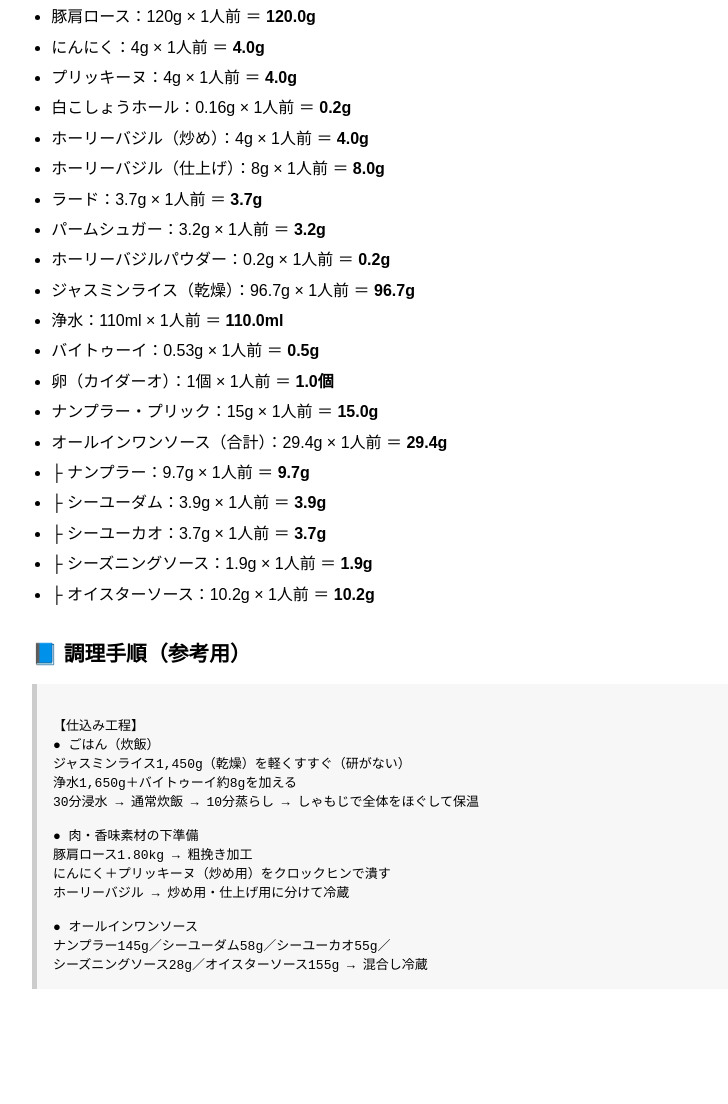
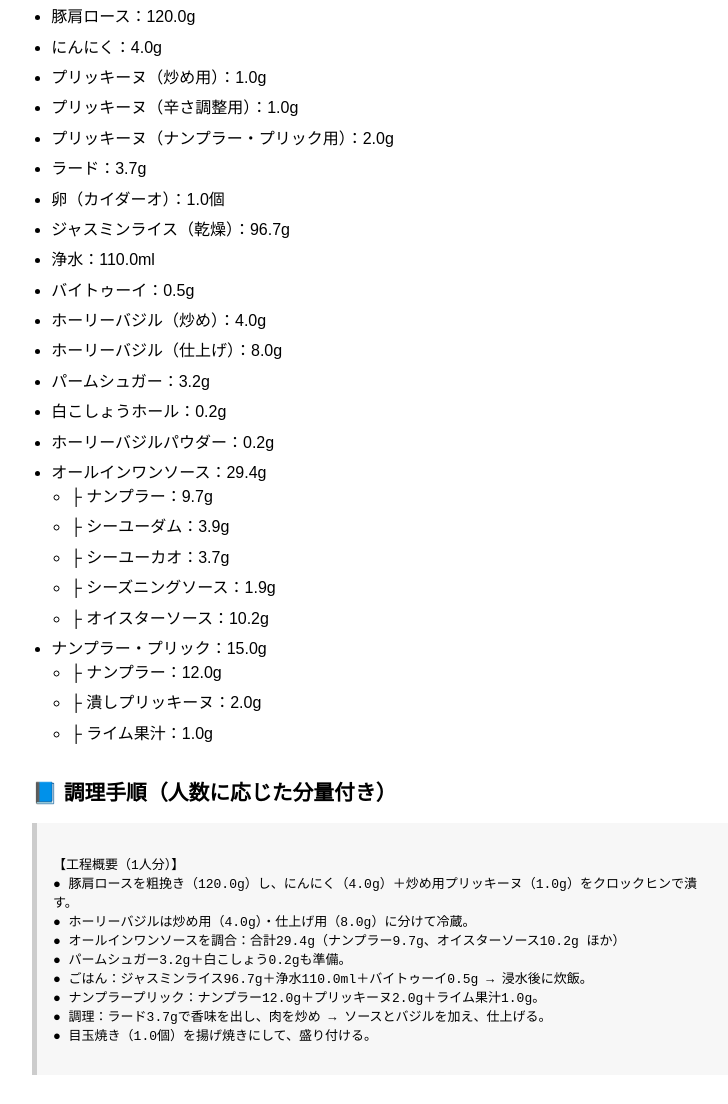
Before and after one commit to asakusasatoshi/Khao-Gapao-Moo, a plain HTML site: page index.html in a window 1280 px wide. Shown: the part 246-1350 px from the top of the page, without its empty margins (258-986 px from the left). Before the commit the page ends 1264 px from the top, so only its background shows below. Drawn offline with Linux system fonts and the light colour scheme.

Commit message:
Add files via upload

```diff
--- a/index.html
+++ b/index.html
@@ -47,68 +47,91 @@
   <div id="output"></div>
 
   <div class="section">
-    <h2>📘 調理手順（参考用）</h2>
+    <h2>📘 調理手順（人数に応じた分量付き）</h2>
     <pre id="instructions"></pre>
   </div>
 
   <script>
-    const calc = (amount, servings) => ({
-      unit: amount.toFixed(1),
-      total: (amount * servings).toFixed(1)
-    });
-
-    const ingredients = [
-      { name: "豚肩ロース", unit: "g", amount: 120 },
-      { name: "にんにく", unit: "g", amount: 4.0 },
-      { name: "プリッキーヌ", unit: "g", amount: 4.0 },
-      { name: "白こしょうホール", unit: "g", amount: 0.16 },
-      { name: "ホーリーバジル（炒め）", unit: "g", amount: 4.0 },
-      { name: "ホーリーバジル（仕上げ）", unit: "g", amount: 8.0 },
-      { name: "ラード", unit: "g", amount: 3.7 },
-      { name: "パームシュガー", unit: "g", amount: 3.2 },
-      { name: "ホーリーバジルパウダー", unit: "g", amount: 0.2 },
-      { name: "ジャスミンライス（乾燥）", unit: "g", amount: 96.7 },
-      { name: "浄水", unit: "ml", amount: 110.0 },
-      { name: "バイトゥーイ", unit: "g", amount: 0.53 },
-      { name: "卵（カイダーオ）", unit: "個", amount: 1 },
-      { name: "ナンプラー・プリック", unit: "g", amount: 15 },
-      { name: "オールインワンソース（合計）", unit: "g", amount: 29.4 },
-      { name: "├ ナンプラー", unit: "g", amount: 9.7 },
-      { name: "├ シーユーダム", unit: "g", amount: 3.9 },
-      { name: "├ シーユーカオ", unit: "g", amount: 3.7 },
-      { name: "├ シーズニングソース", unit: "g", amount: 1.9 },
-      { name: "├ オイスターソース", unit: "g", amount: 10.2 }
-    ];
-
-    const instructions = `
-【仕込み工程】
-● ごはん（炊飯）
-ジャスミンライス1,450g（乾燥）を軽くすすぐ（研がない）
-浄水1,650g＋バイトゥーイ約8gを加える
-30分浸水 → 通常炊飯 → 10分蒸らし → しゃもじで全体をほぐして保温
-
-● 肉・香味素材の下準備
-豚肩ロース1.80kg → 粗挽き加工
-にんにく＋プリッキーヌ（炒め用）をクロックヒンで潰す
-ホーリーバジル → 炒め用・仕上げ用に分けて冷蔵
-
-● オールインワンソース
-ナンプラー145g／シーユーダム58g／シーユーカオ55g／
-シーズニングソース28g／オイスターソース155g → 混合し冷蔵
-`;
+    const calc = (amount, servings) => (amount * servings).toFixed(1);
 
     function updateOutput() {
       const s = parseInt(document.getElementById('servings').value);
-      const list = ingredients.map(item => {
-        const calcVal = calc(item.amount, s);
-        return `<li>${item.name}：${item.amount}${item.unit} × ${s}人前 ＝ <strong>${calcVal.total}${item.unit}</strong></li>`;
-      }).join("\n");
+
+      const ingredients = {
+        肉: calc(120.0, s),
+        にんにく: calc(4.0, s),
+        プリッキーヌ炒め: calc(1.0, s),
+        プリッキーヌ辛さ調整: calc(1.0, s),
+        プリッキーヌプリック: calc(2.0, s),
+        ラード: calc(3.667, s),
+        卵: calc(1, s),
+        ライス: calc(96.7, s),
+        水: calc(110.0, s),
+        バイトゥーイ: calc(0.533, s),
+        バジル炒め: calc(4.0, s),
+        バジル仕上げ: calc(8.0, s),
+        パームシュガー: calc(3.2, s),
+        白こしょう: calc(0.16, s),
+        バジルパウダー: calc(0.2, s),
+        ソース合計: calc(29.4, s),
+        ナンプラー: calc(9.7, s),
+        シーユーダム: calc(3.9, s),
+        シーユーカオ: calc(3.7, s),
+        シーズニングソース: calc(1.9, s),
+        オイスターソース: calc(10.2, s),
+        プリックナンプラー: calc(15, s),
+        プリックナンプラー_ナンプラー: calc(12.0, s),
+        プリックナンプラー_プリッキーヌ: calc(2.0, s),
+        プリックナンプラー_ライム: calc(1.0, s)
+      };
 
       document.getElementById('output').innerHTML = `
         <h2>📦 材料（${s}人前分量）</h2>
-        <ul>${list}</ul>`;
+        <ul>
+          <li>豚肩ロース：${ingredients.肉}g</li>
+          <li>にんにく：${ingredients.にんにく}g</li>
+          <li>プリッキーヌ（炒め用）：${ingredients.プリッキーヌ炒め}g</li>
+          <li>プリッキーヌ（辛さ調整用）：${ingredients.プリッキーヌ辛さ調整}g</li>
+          <li>プリッキーヌ（ナンプラー・プリック用）：${ingredients.プリッキーヌプリック}g</li>
+          <li>ラード：${ingredients.ラード}g</li>
+          <li>卵（カイダーオ）：${ingredients.卵}個</li>
+          <li>ジャスミンライス（乾燥）：${ingredients.ライス}g</li>
+          <li>浄水：${ingredients.水}ml</li>
+          <li>バイトゥーイ：${ingredients.バイトゥーイ}g</li>
+          <li>ホーリーバジル（炒め）：${ingredients.バジル炒め}g</li>
+          <li>ホーリーバジル（仕上げ）：${ingredients.バジル仕上げ}g</li>
+          <li>パームシュガー：${ingredients.パームシュガー}g</li>
+          <li>白こしょうホール：${ingredients.白こしょう}g</li>
+          <li>ホーリーバジルパウダー：${ingredients.バジルパウダー}g</li>
+          <li>オールインワンソース：${ingredients.ソース合計}g
+            <ul>
+              <li>├ ナンプラー：${ingredients.ナンプラー}g</li>
+              <li>├ シーユーダム：${ingredients.シーユーダム}g</li>
+              <li>├ シーユーカオ：${ingredients.シーユーカオ}g</li>
+              <li>├ シーズニングソース：${ingredients.シーズニングソース}g</li>
+              <li>├ オイスターソース：${ingredients.オイスターソース}g</li>
+            </ul>
+          </li>
+          <li>ナンプラー・プリック：${ingredients.プリックナンプラー}g
+            <ul>
+              <li>├ ナンプラー：${ingredients.プリックナンプラー_ナンプラー}g</li>
+              <li>├ 潰しプリッキーヌ：${ingredients.プリックナンプラー_プリッキーヌ}g</li>
+              <li>├ ライム果汁：${ingredients.プリックナンプラー_ライム}g</li>
+            </ul>
+          </li>
+        </ul>`;
 
-      document.getElementById('instructions').textContent = instructions;
+      document.getElementById('instructions').textContent = `
+【工程概要（${s}人分）】
+● 豚肩ロースを粗挽き（${ingredients.肉}g）し、にんにく（${ingredients.にんにく}g）＋炒め用プリッキーヌ（${ingredients.プリッキーヌ炒め}g）をクロックヒンで潰す。
+● ホーリーバジルは炒め用（${ingredients.バジル炒め}g）・仕上げ用（${ingredients.バジル仕上げ}g）に分けて冷蔵。
+● オールインワンソースを調合：合計${ingredients.ソース合計}g（ナンプラー${ingredients.ナンプラー}g、オイスターソース${ingredients.オイスターソース}g ほか）
+● パームシュガー${ingredients.パームシュガー}g＋白こしょう${ingredients.白こしょう}gも準備。
+● ごはん：ジャスミンライス${ingredients.ライス}g＋浄水${ingredients.水}ml＋バイトゥーイ${ingredients.バイトゥーイ}g → 浸水後に炊飯。
+● ナンプラープリック：ナンプラー${ingredients.プリックナンプラー_ナンプラー}g＋プリッキーヌ${ingredients.プリックナンプラー_プリッキーヌ}g＋ライム果汁${ingredients.プリックナンプラー_ライム}g。
+● 調理：ラード${ingredients.ラード}gで香味を出し、肉を炒め → ソースとバジルを加え、仕上げる。
+● 目玉焼き（${ingredients.卵}個）を揚げ焼きにして、盛り付ける。
+      `;
     }
 
     document.getElementById('servings').addEventListener('input', updateOutput);
```
